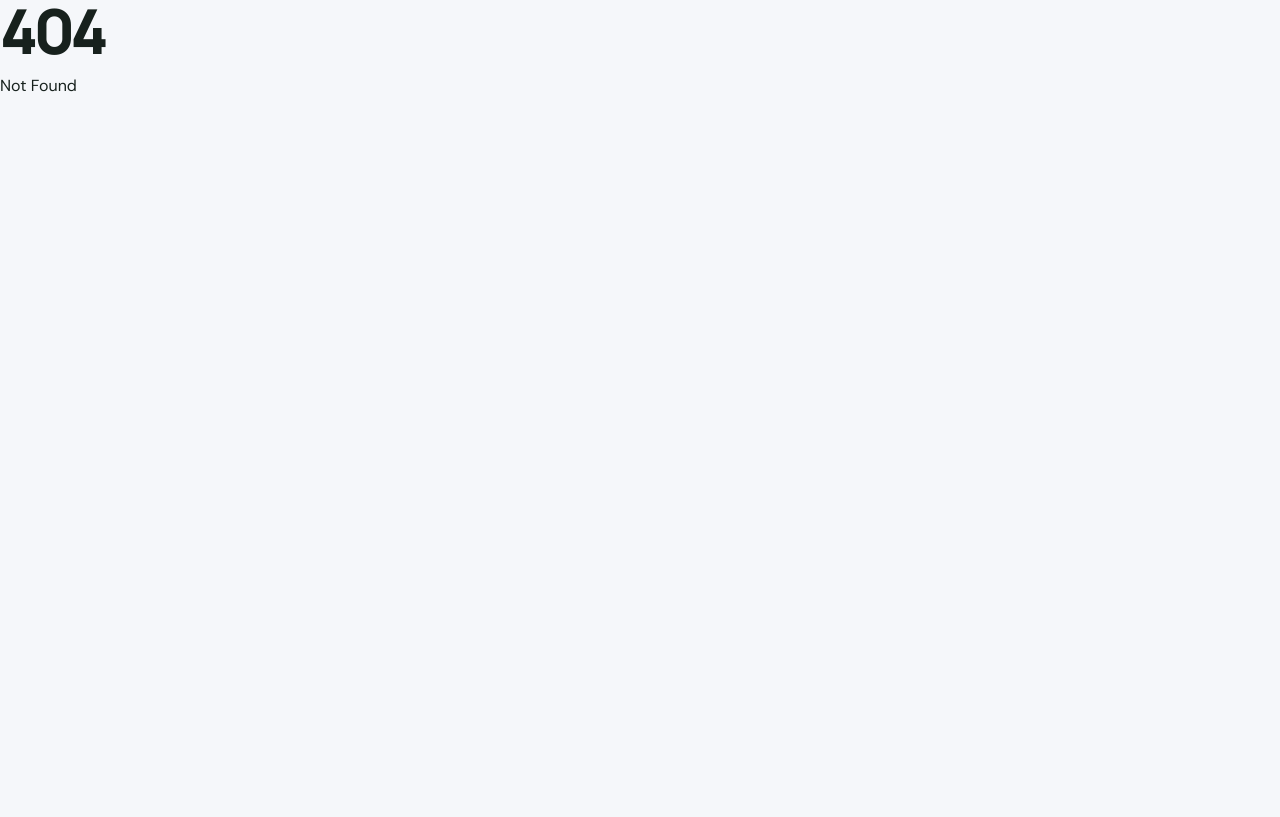
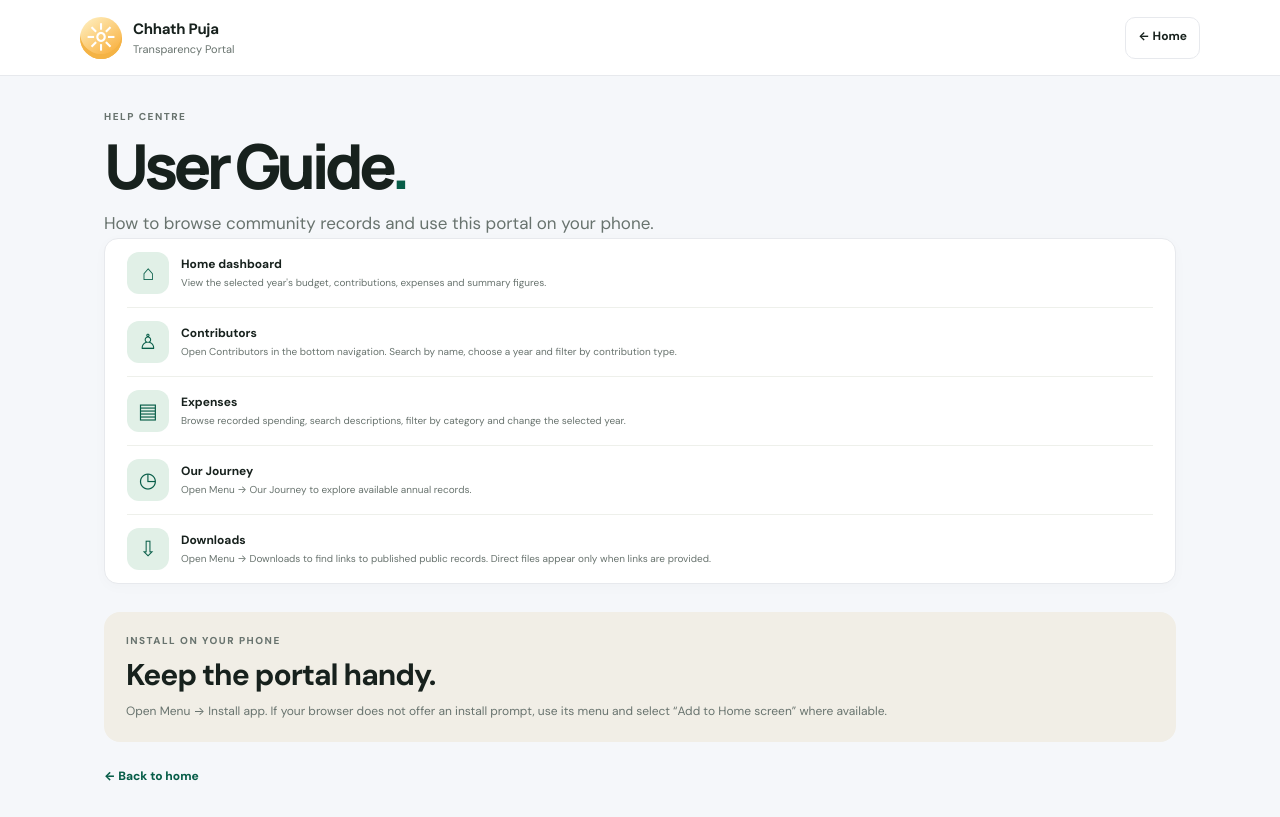
Before and after one commit to ashutoshroli/Public-v7, a SvelteKit app: page /guide in a window 1280 px wide. Before the commit this address had no page. Built offline with nearby package versions, Linux system fonts and the light colour scheme.

Commit message:
Add user guide route for menu navigation

```diff
--- /dev/null
+++ b/src/routes/guide/+page.svelte
@@ -0,0 +1,15 @@
+<svelte:head><title>User Guide — Chhath Puja</title><meta name="description" content="How to use the Chhath Puja public transparency portal." /></svelte:head>
+<header class="topbar"><a class="brand" href="/"><span class="sun" aria-hidden="true">☼</span><span><strong>Chhath Puja</strong><small>Transparency Portal</small></span></a><a class="language" href="/">← Home</a></header>
+<main class="page">
+  <p class="eyebrow">HELP CENTRE</p><h1>User Guide<span>.</span></h1><p class="lede">How to browse community records and use this portal on your phone.</p>
+  <section class="records guide-records">
+    <article class="record"><span class="menu-item-icon">⌂</span><div class="record-main"><strong>Home dashboard</strong><small>View the selected year's budget, contributions, expenses and summary figures.</small></div></article>
+    <article class="record"><span class="menu-item-icon">♙</span><div class="record-main"><strong>Contributors</strong><small>Open Contributors in the bottom navigation. Search by name, choose a year and filter by contribution type.</small></div></article>
+    <article class="record"><span class="menu-item-icon">▤</span><div class="record-main"><strong>Expenses</strong><small>Browse recorded spending, search descriptions, filter by category and change the selected year.</small></div></article>
+    <article class="record"><span class="menu-item-icon">◷</span><div class="record-main"><strong>Our Journey</strong><small>Open Menu → Our Journey to explore available annual records.</small></div></article>
+    <article class="record"><span class="menu-item-icon">⇩</span><div class="record-main"><strong>Downloads</strong><small>Open Menu → Downloads to find links to published public records. Direct files appear only when links are provided.</small></div></article>
+  </section>
+  <section class="journey"><div><p class="eyebrow">INSTALL ON YOUR PHONE</p><h2>Keep the portal handy.</h2><p>Open Menu → Install app. If your browser does not offer an install prompt, use its menu and select “Add to Home screen” where available.</p></div></section>
+  <a class="back-link" href="/">← Back to home</a>
+</main>
+<script>/* navigation supplied by the shared layout */</script>
```
